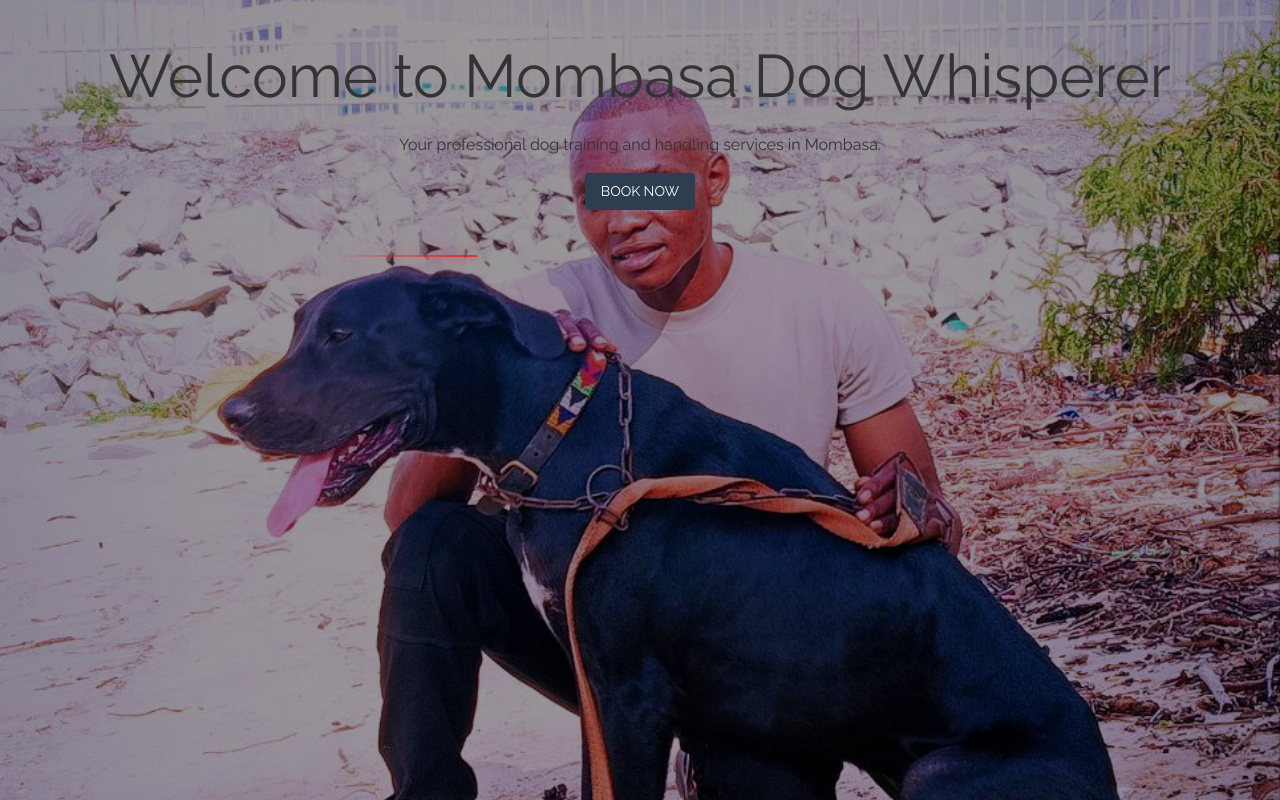
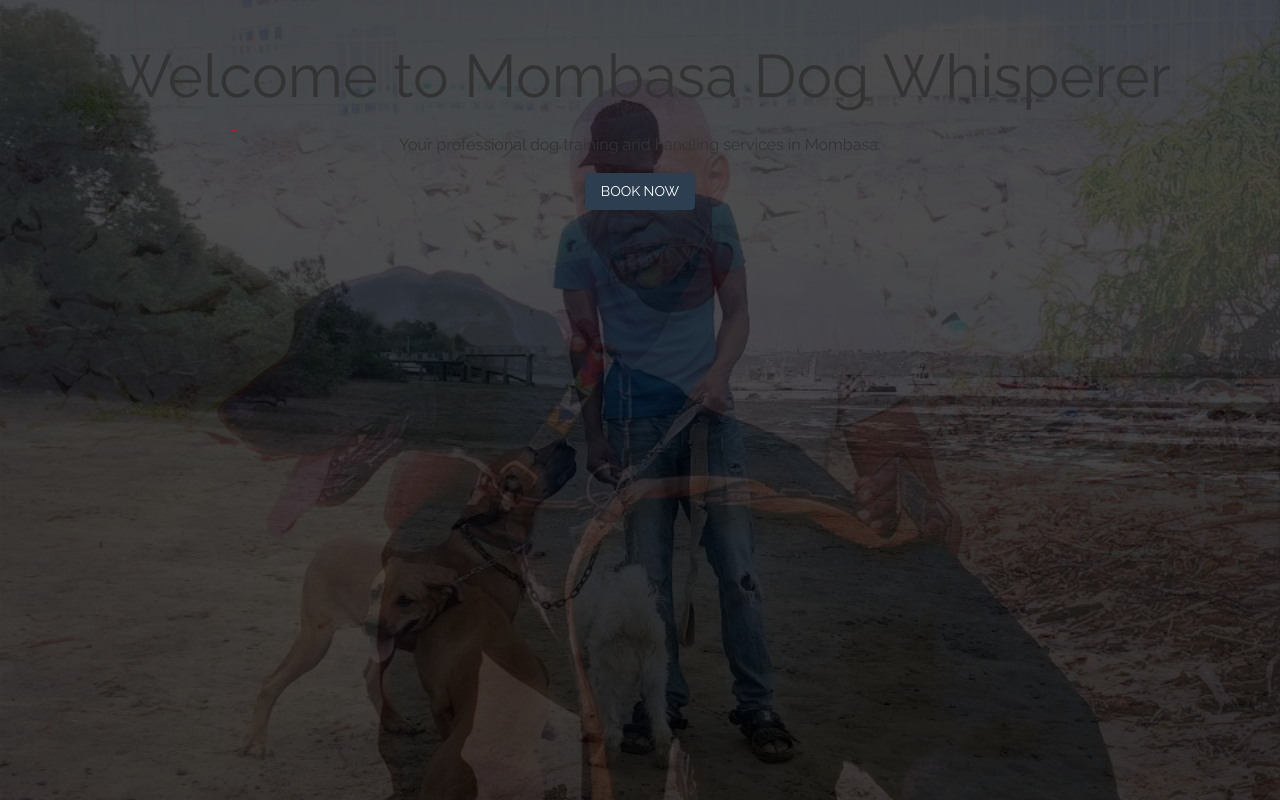
Before and after one commit to gethsun1/mombasa-dog-whisperer, a Next.js app: page / in a window 1280 px wide. Built offline with nearby package versions, Linux system fonts and the light colour scheme.

Commit message:
Background overlay added

```diff
--- a/src/components/Background.tsx
+++ b/src/components/Background.tsx
@@ -13,19 +13,38 @@ const images = [
   '/mombasabg6.jpg',
   '/mombasabg7.jpg',
   '/mombasabg8.jpg',
-
-
 ];
 
 export default function Background() {
-  const [currentIndex, setCurrentIndex] = useState(0);
+  const [frontImage, setFrontImage] = useState(images[0]);
+  const [backImage, setBackImage] = useState<string | null>(null);
+  const [fade, setFade] = useState(false);
+  const fadeDuration = 1000; // in ms
+  const displayDuration = 5000; // time per image
 
   useEffect(() => {
     const interval = setInterval(() => {
-      setCurrentIndex((prevIndex) => (prevIndex + 1) % images.length);
-    }, 5000); // change image every 5 seconds
+      const currentIndex = images.indexOf(frontImage);
+      const nextIndex = (currentIndex + 1) % images.length;
+
+      // Set the next image with initial opacity 0
+      setBackImage(images[nextIndex]);
+
+      // Use a small delay to trigger the transition
+      setTimeout(() => {
+        setFade(true);
+      }, 50);
+
+      // After fadeDuration, update the front image and reset fade/backImage
+      setTimeout(() => {
+        setFrontImage(images[nextIndex]);
+        setBackImage(null);
+        setFade(false);
+      }, fadeDuration + 50);
+
+    }, displayDuration);
     return () => clearInterval(interval);
-  }, []);
+  }, [frontImage]);
 
   return (
     <div
@@ -35,21 +54,44 @@ export default function Background() {
         left: 0,
         width: '100vw',
         height: '100vh',
-        backgroundImage: `url(${images[currentIndex]})`,
-        backgroundSize: 'cover',
-        backgroundPosition: 'center',
-        zIndex: -3, // base layer behind all
+        zIndex: -3,
       }}
     >
-      {/* Translucent Overlay */}
+      {/* Front (current) background */}
       <div
         style={{
           position: 'absolute',
-          top: 0,
-          left: 0,
           width: '100%',
           height: '100%',
-          backgroundColor: 'rgba(0, 0, 0, 0.4)', // adjust opacity/color as needed
+          backgroundImage: `url(${frontImage})`,
+          backgroundSize: 'cover',
+          backgroundPosition: 'center',
+          transition: `opacity ${fadeDuration}ms ease-in-out`,
+          opacity: 1,
+        }}
+      />
+      {/* Back (fading in) background */}
+      {backImage && (
+        <div
+          style={{
+            position: 'absolute',
+            width: '100%',
+            height: '100%',
+            backgroundImage: `url(${backImage})`,
+            backgroundSize: 'cover',
+            backgroundPosition: 'center',
+            transition: `opacity ${fadeDuration}ms ease-in-out`,
+            opacity: fade ? 1 : 0,
+          }}
+        />
+      )}
+      {/* Darker Translucent Overlay */}
+      <div
+        style={{
+          position: 'absolute',
+          width: '100%',
+          height: '100%',
+          backgroundColor: 'rgba(0, 0, 0, 0.7)', // darker overlay
           zIndex: 1,
         }}
       />
@@ -57,8 +99,6 @@ export default function Background() {
       <div
         style={{
           position: 'absolute',
-          top: 0,
-          left: 0,
           width: '100vw',
           height: '100vh',
           zIndex: 2,
```
